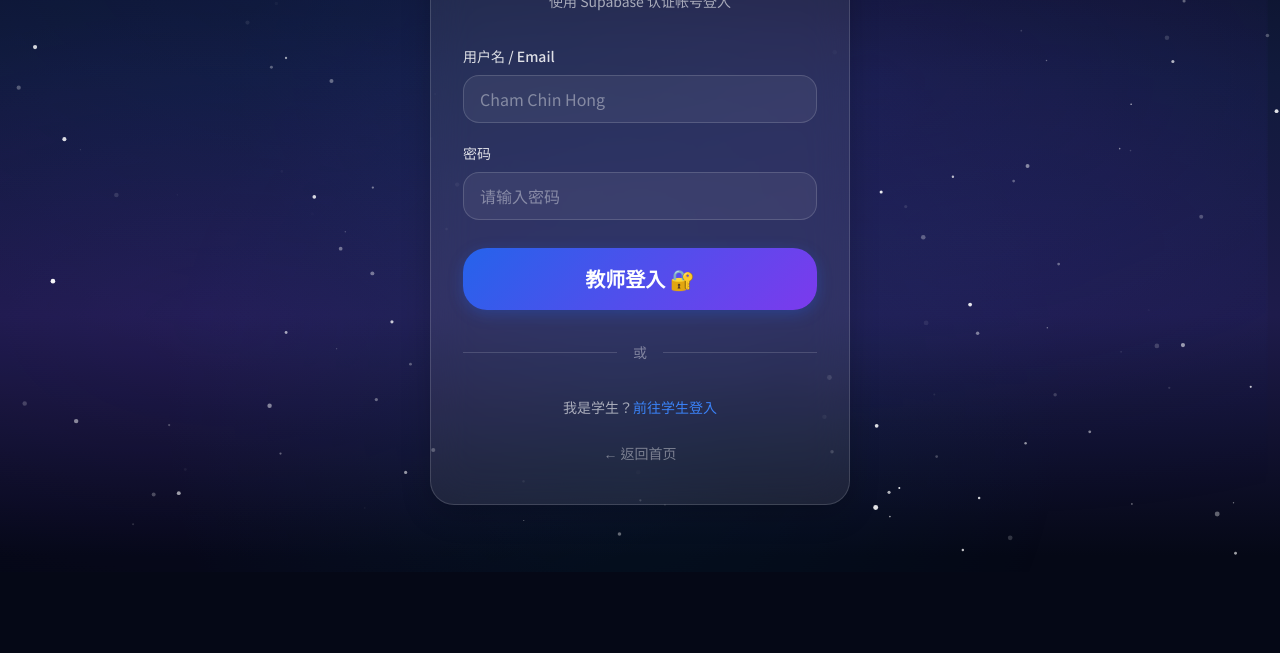
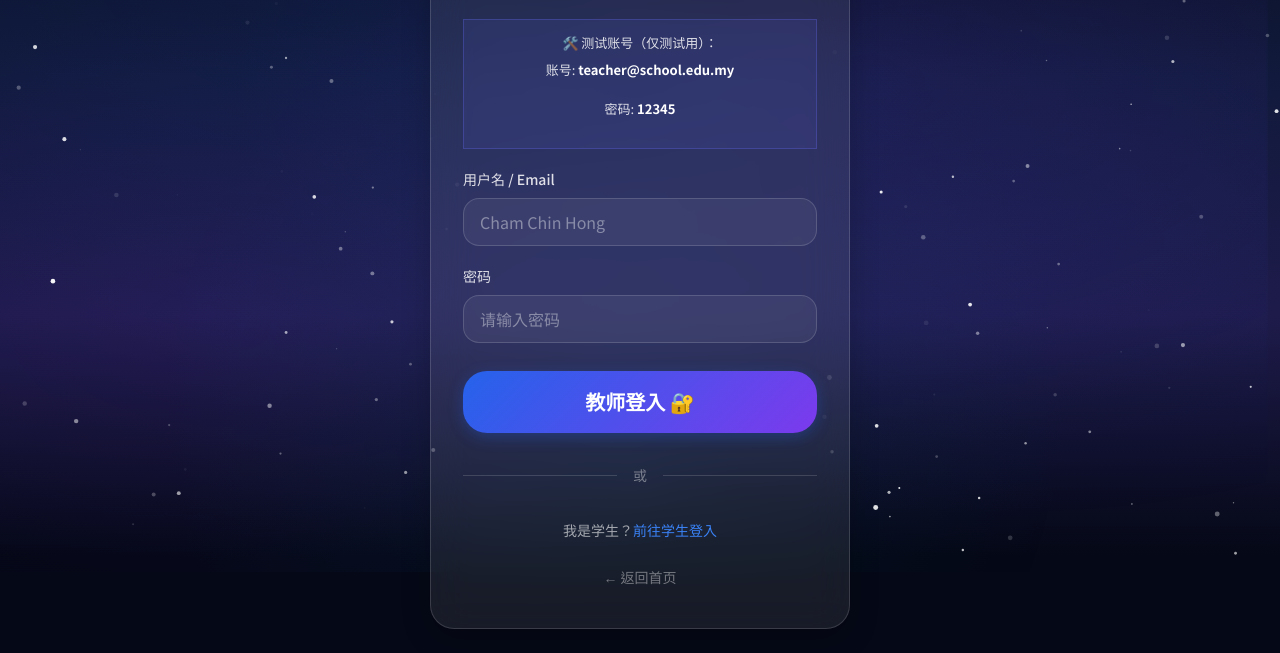
Before and after one commit to vincecham91-png/-2026, a website: page teacher-login.html in a window 1280 px wide. Shown: the part 244-897 px from the top of the page. Before the commit the page ends 800 px from the top, so only its background shows below. Drawn offline with nearby package versions, Linux system fonts and the light colour scheme; no server answers.

Commit message:
feat: 在教师登录页面显示测试账号密码

```diff
--- a/teacher-login.html
+++ b/teacher-login.html
@@ -34,6 +34,13 @@
 
       <!-- 错误提示 -->
       <div id="loginError" class="login-error" role="alert"></div>
+
+      <!-- 调试信息：显示预设账号 -->
+      <div class="card" style="background:rgba(99,102,241,0.1); border:1px solid rgba(99,102,241,0.3); padding:12px; margin-bottom:20px; font-size:13px; color:#a5b4fc;">
+        <p style="margin-bottom:4px">🛠️ 测试账号（仅测试用）：</p>
+        <p>账号: <span style="color:#fff; font-weight:bold;">teacher@school.edu.my</span></p>
+        <p>密码: <span style="color:#fff; font-weight:bold;">12345</span></p>
+      </div>
 
       <!-- 登入表单 -->
       <form class="login-form" novalidate>
```
